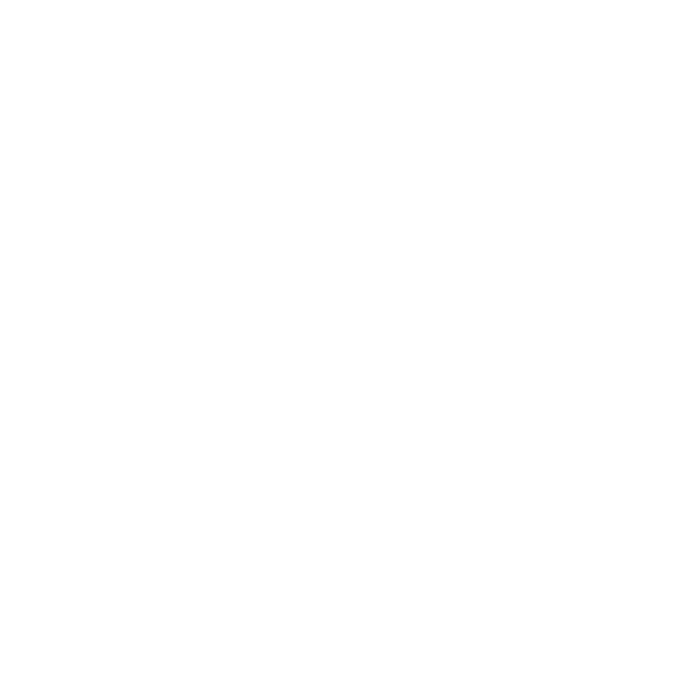
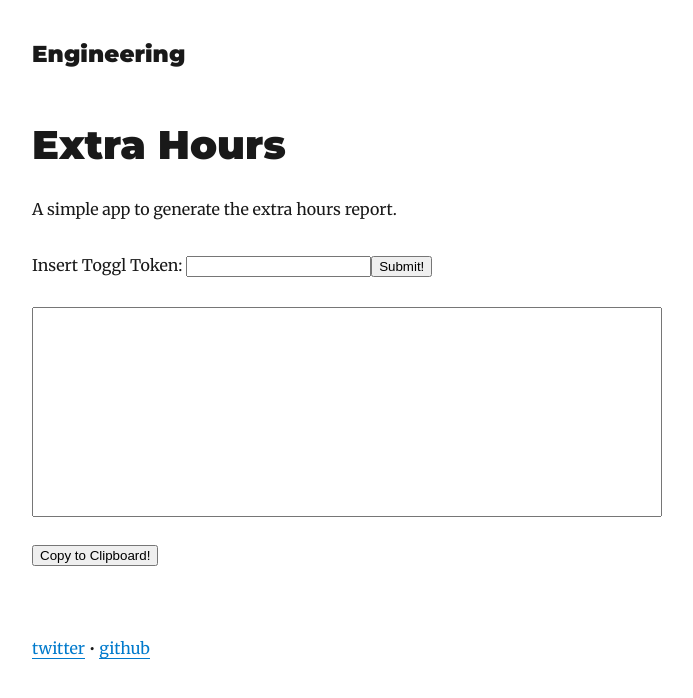
Before and after one commit to clovis1122/clovisramirez, a Gatsby site: page /reports/extra-hours in a window 1280 px wide. Before the commit this address had no page. Shown: the whole page, without its empty margins (293-986 px from the left). Built offline with nearby package versions, Linux system fonts and the light colour scheme; Gatsby itself is replaced by a stand-in of ours; some packages are replaced by stand-ins of ours.

Commit message:
Add extra hours page

```diff
--- a/src/components/bio.js
+++ b/src/components/bio.js
@@ -52,7 +52,7 @@ const Bio = () => {
         imgStyle={{ borderRadius: `50%` }}
       />
       <p>
-        A blog by <strong>{author}</strong> <small>🇩🇴</small>.
+        A blog by <strong>{author}</strong> <small><span role="img" aria-label="Dominican">🇩🇴</span></small>.
         <p>On the daily life of a Software Engineer.</p>
       </p>
     </div>
--- /dev/null
+++ b/src/pages/reports/extra-hours.js
@@ -0,0 +1,53 @@
+import React, { useRef, useState } from "react"
+import { graphql } from "gatsby"
+
+import Layout from "../../components/layout"
+import SEO from "../../components/seo"
+
+const ExtraHours = ({ data, location }) => {
+
+  const tokenInput = useRef(null);
+  const [error, setError] = useState("");
+  const [report, setReport] = useState("");
+
+  const onFormSubmit = (event) => {
+    event.preventDefault();
+    const token = tokenInput.current && tokenInput.current.value;
+
+    if (!token) {
+      return setError("No token!");
+    }
+
+    fetch(`https://pcfdcjhk31.execute-api.us-east-1.amazonaws.com/dev/extrahours?token=${token}`)
+      .then(resp => resp.json())
+      .then(resp => setReport(resp.data))
+      .catch(err => setError(err.message));
+  }
+
+  return (
+    <Layout location={location} title={data.site.siteMetadata.title}>
+      <SEO title="Extra Hours!" />
+      <h1>Extra Hours</h1>
+      <p>A simple app to generate the extra hours report.</p>
+      <form onSubmit={onFormSubmit}>
+        <label>Insert Toggl Token: <input type="text" ref={tokenInput} required /></label>
+        <button type="submit">Submit!</button>
+      </form>
+      <textarea readonly style={{ margin: 0, width: '100%', height: 210, resize: 'none' }} value={report} />
+      <button style={{ marginTop: 20, marginBottom: 40 }}>Copy to Clipboard!</button>
+      <p>{error}</p>
+    </Layout>
+  );
+}
+
+export default ExtraHours;
+
+export const pageQuery = graphql`
+  query {
+    site {
+      siteMetadata {
+        title
+      }
+    }
+  }
+`
```
